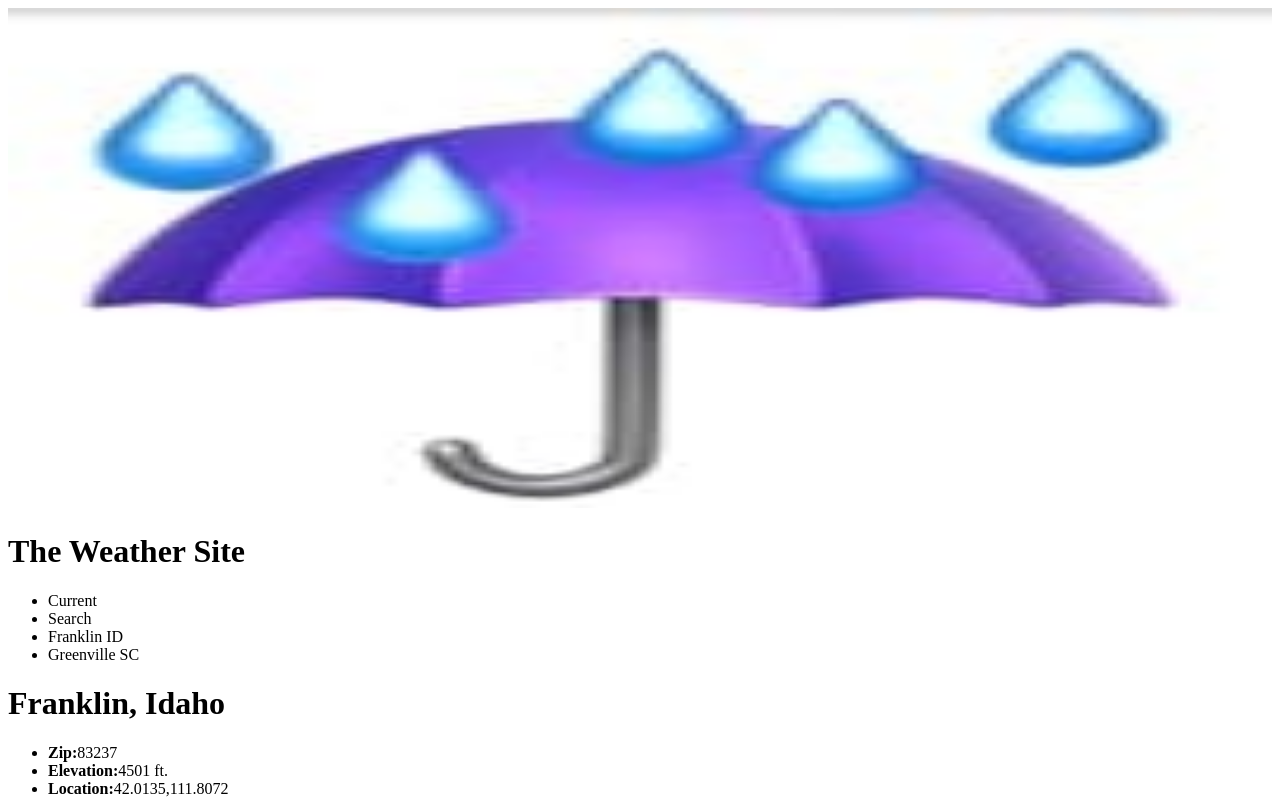
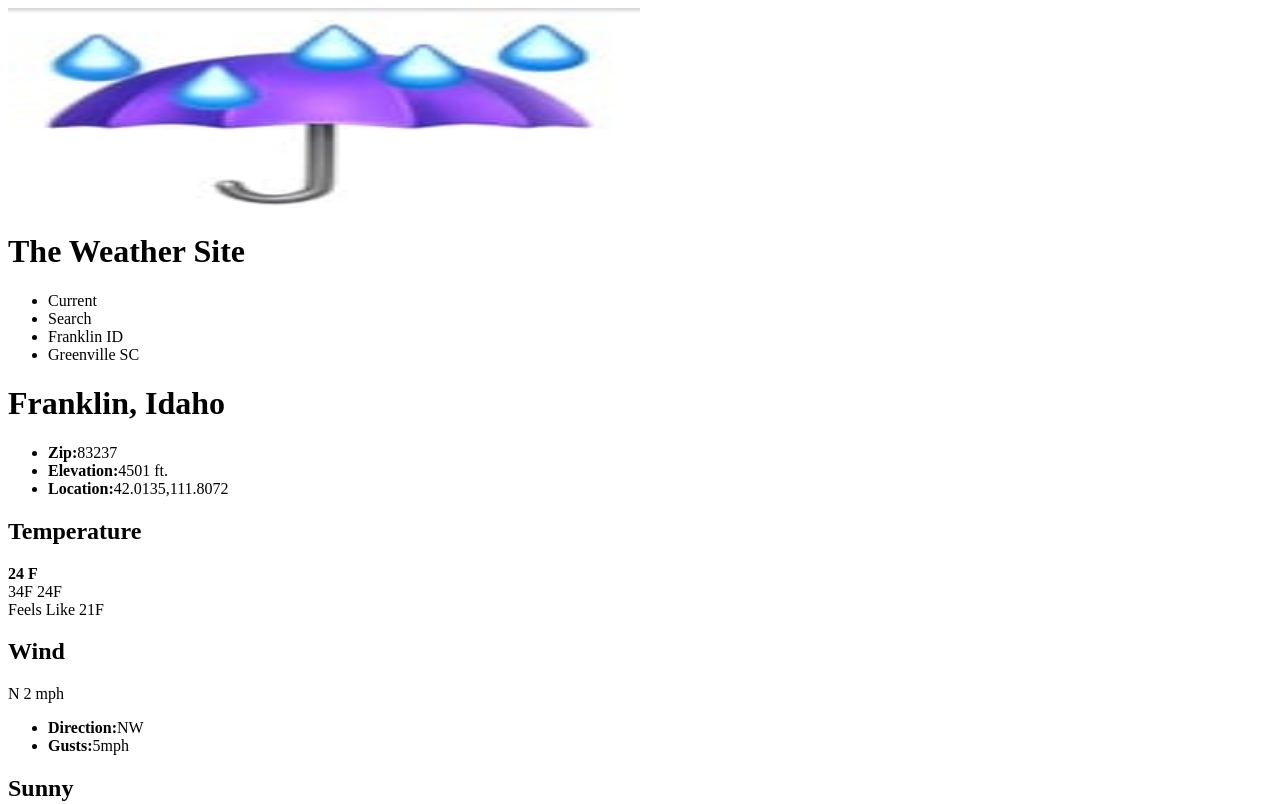
Before and after one commit to avinashthms/avinashthms.github.com, a plain HTML site: page weatherplan.html in a window 1280 px wide. Shown: the top 804 px of the page. Drawn offline with Linux system fonts and the light colour scheme.

Commit message:
img size

```diff
--- a/style.css
+++ b/style.css
@@ -1,4 +1,4 @@
 img {
-    height: 500px;
-    width: 100%;
+    height: 200px;
+    width: 50%;
 }
```
